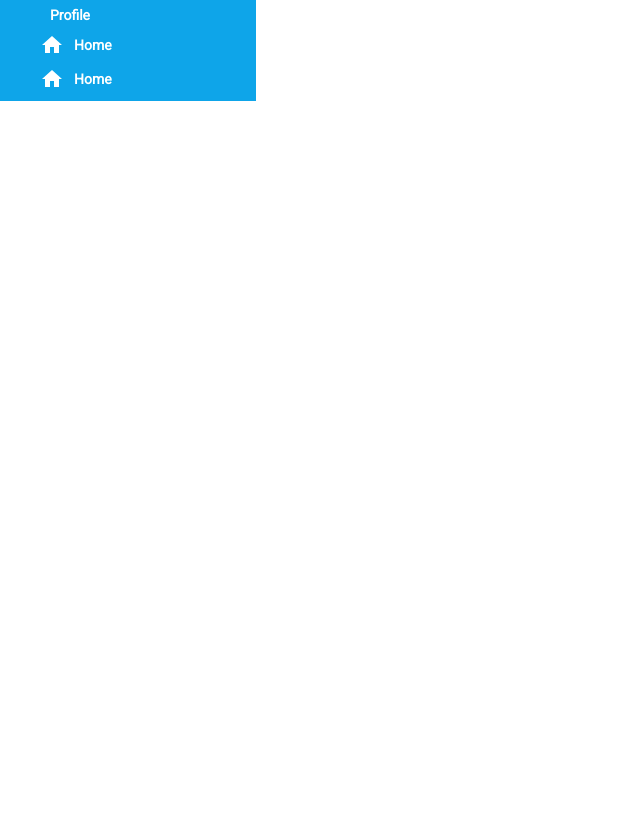
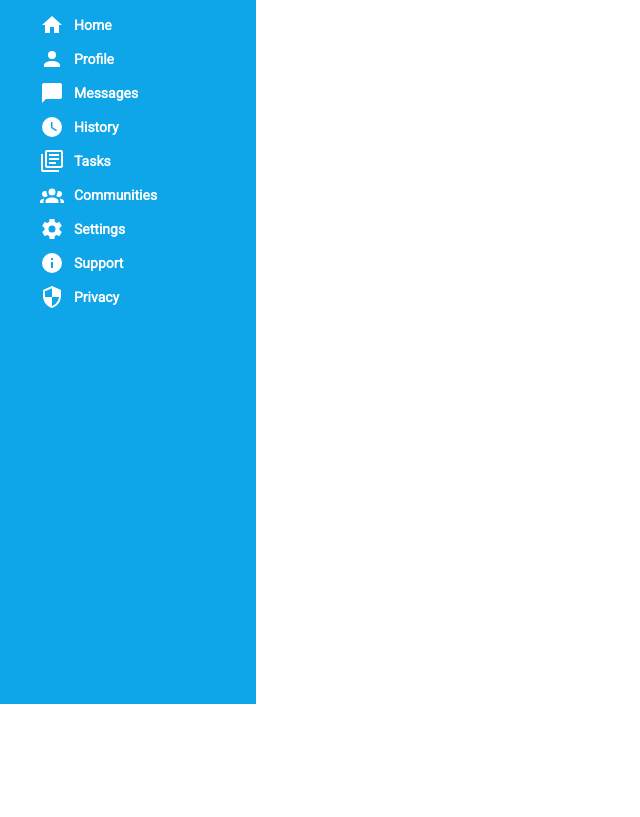
Before and after one commit to 419hass/odin-admin-dashboard, a plain HTML site: page index.html in a window 1280 px wide. Shown: the part 96-913 px from the top of the page, without its empty margins (0-640 px from the left). After the commit the page ends 800 px from the top, so only its background shows below. Drawn offline with Linux system fonts and the light colour scheme.

Commit message:
created sidebar elements

```diff
--- a/index.html
+++ b/index.html
@@ -17,7 +17,7 @@
                 <h1>Dashboard</h1>
             </div>
 
-            <div class = "list-items">
+            <div class = "list-items"> <!--Home-->
                 <div class = "icon-text">
                     <svg style="width:24px;height:24px" viewBox="0 0 24 24">
                         <path fill="currentColor" d="M10,20V14H14V20H19V12H22L12,3L2,12H5V20H10Z" />
@@ -25,25 +25,70 @@
                     <p><strong>Home</strong></p>
                 </div>
             </div>
-            <div class = "list-items">
+            <div class = "list-items"> <!--Profile-->
                 <div class = "icon-text">
+                    <svg style="width:24px;height:24px" viewBox="0 0 24 24">
+                        <path fill="currentColor" d="M12,4A4,4 0 0,1 16,8A4,4 0 0,1 12,12A4,4 0 0,1 8,8A4,4 0 0,1 12,4M12,14C16.42,14 20,15.79 20,18V20H4V18C4,15.79 7.58,14 12,14Z" />
+                    </svg>
                     <p><strong>Profile</strong></p>
                 </div>
             </div>
-            <div class = "list-items">
+            <div class = "list-items"> <!--Messages-->
                 <div class = "icon-text">
                     <svg style="width:24px;height:24px" viewBox="0 0 24 24">
-                        <path fill="currentColor" d="M10,20V14H14V20H19V12H22L12,3L2,12H5V20H10Z" />
+                        <path fill="currentColor" d="M20,2H4A2,2 0 0,0 2,4V22L6,18H20A2,2 0 0,0 22,16V4C22,2.89 21.1,2 20,2Z" />
                     </svg>
-                    <p><strong>Home</strong></p>
+                    <p><strong>Messages</strong></p>
                 </div>
-                <div class = "list-items">
-                    <div class = "icon-text">
-                        <svg style="width:24px;height:24px" viewBox="0 0 24 24">
-                            <path fill="currentColor" d="M10,20V14H14V20H19V12H22L12,3L2,12H5V20H10Z" />
-                        </svg>
-                        <p><strong>Home</strong></p>
-                    </div>
+            </div>
+            <div class = "list-items"> <!--History-->
+                <div class = "icon-text">
+                    <svg style="width:24px;height:24px" viewBox="0 0 24 24">
+                        <path fill="currentColor" d="M12,2A10,10 0 0,0 2,12A10,10 0 0,0 12,22A10,10 0 0,0 22,12A10,10 0 0,0 12,2M16.2,16.2L11,13V7H12.5V12.2L17,14.9L16.2,16.2Z" />
+                    </svg>
+                    <p><strong>History</strong></p>
+                </div>
+            </div>
+            <div class = "list-items"> <!--Tasks-->
+                <div class = "icon-text">
+                    <svg style="width:24px;height:24px" viewBox="0 0 24 24">
+                        <path fill="currentColor" d="M16,15H9V13H16V15M19,11H9V9H19V11M19,7H9V5H19V7M3,5V21H19V23H3A2,2 0 0,1 1,21V5H3M21,1A2,2 0 0,1 23,3V17C23,18.11 22.11,19 21,19H7A2,2 0 0,1 5,17V3C5,1.89 5.89,1 7,1H21M7,3V17H21V3H7Z" />
+                    </svg>
+                    <p><strong>Tasks</strong></p>
+                </div>
+            </div>
+            <div class = "list-items"> <!--Communities-->
+                <div class = "icon-text">
+                    <svg style="width:24px;height:24px" viewBox="0 0 24 24">
+                        <path fill="currentColor" d="M12,5.5A3.5,3.5 0 0,1 15.5,9A3.5,3.5 0 0,1 12,12.5A3.5,3.5 0 0,1 8.5,9A3.5,3.5 0 0,1 12,5.5M5,8C5.56,8 6.08,8.15 6.53,8.42C6.38,9.85 6.8,11.27 7.66,12.38C7.16,13.34 6.16,14 5,14A3,3 0 0,1 2,11A3,3 0 0,1 5,8M19,8A3,3 0 0,1 22,11A3,3 0 0,1 19,14C17.84,14 16.84,13.34 16.34,12.38C17.2,11.27 17.62,9.85 17.47,8.42C17.92,8.15 18.44,8 19,8M5.5,18.25C5.5,16.18 8.41,14.5 12,14.5C15.59,14.5 18.5,16.18 18.5,18.25V20H5.5V18.25M0,20V18.5C0,17.11 1.89,15.94 4.45,15.6C3.86,16.28 3.5,17.22 3.5,18.25V20H0M24,20H20.5V18.25C20.5,17.22 20.14,16.28 19.55,15.6C22.11,15.94 24,17.11 24,18.5V20Z" />
+                    </svg>
+                    <p><strong>Communities</strong></p>
+                </div>
+            </div>
+            <div class = "list-items"> <!--Settings-->
+                <div class = "icon-text">
+                    <svg style="width:24px;height:24px" viewBox="0 0 24 24">
+                        <path fill="currentColor" d="M12,15.5A3.5,3.5 0 0,1 8.5,12A3.5,3.5 0 0,1 12,8.5A3.5,3.5 0 0,1 15.5,12A3.5,3.5 0 0,1 12,15.5M19.43,12.97C19.47,12.65 19.5,12.33 19.5,12C19.5,11.67 19.47,11.34 19.43,11L21.54,9.37C21.73,9.22 21.78,8.95 21.66,8.73L19.66,5.27C19.54,5.05 19.27,4.96 19.05,5.05L16.56,6.05C16.04,5.66 15.5,5.32 14.87,5.07L14.5,2.42C14.46,2.18 14.25,2 14,2H10C9.75,2 9.54,2.18 9.5,2.42L9.13,5.07C8.5,5.32 7.96,5.66 7.44,6.05L4.95,5.05C4.73,4.96 4.46,5.05 4.34,5.27L2.34,8.73C2.21,8.95 2.27,9.22 2.46,9.37L4.57,11C4.53,11.34 4.5,11.67 4.5,12C4.5,12.33 4.53,12.65 4.57,12.97L2.46,14.63C2.27,14.78 2.21,15.05 2.34,15.27L4.34,18.73C4.46,18.95 4.73,19.03 4.95,18.95L7.44,17.94C7.96,18.34 8.5,18.68 9.13,18.93L9.5,21.58C9.54,21.82 9.75,22 10,22H14C14.25,22 14.46,21.82 14.5,21.58L14.87,18.93C15.5,18.67 16.04,18.34 16.56,17.94L19.05,18.95C19.27,19.03 19.54,18.95 19.66,18.73L21.66,15.27C21.78,15.05 21.73,14.78 21.54,14.63L19.43,12.97Z" />
+                    </svg>
+                    <p><strong>Settings</strong></p>
+                </div>
+            </div>
+            <div class = "list-items"> <!--Support-->
+                <div class = "icon-text">
+                    <svg style="width:24px;height:24px" viewBox="0 0 24 24">
+                        <path fill="currentColor" d="M13,9H11V7H13M13,17H11V11H13M12,2A10,10 0 0,0 2,12A10,10 0 0,0 12,22A10,10 0 0,0 22,12A10,10 0 0,0 12,2Z" />
+                    </svg>
+                    <p><strong>Support</strong></p>
+                </div>
+            </div>
+            <div class = "list-items"> <!--Privacy-->
+                <div class = "icon-text">
+                    <svg style="width:24px;height:24px" viewBox="0 0 24 24">
+                        <path fill="currentColor" d="M12,12H19C18.47,16.11 15.72,19.78 12,20.92V12H5V6.3L12,3.19M12,1L3,5V11C3,16.55 6.84,21.73 12,23C17.16,21.73 21,16.55 21,11V5L12,1Z" />
+                    </svg>
+                    <p><strong>Privacy</strong></p>
+                </div>
+            </div>
 
 
 
--- a/styles.css
+++ b/styles.css
@@ -30,7 +30,7 @@ body {
     flex-direction: row;
     justify-content: flex-start;
     align-items: center;
-    margin: 20px 40px;
+    margin: 40px 40px;
 }
 
 .logo-text h1 {
```
